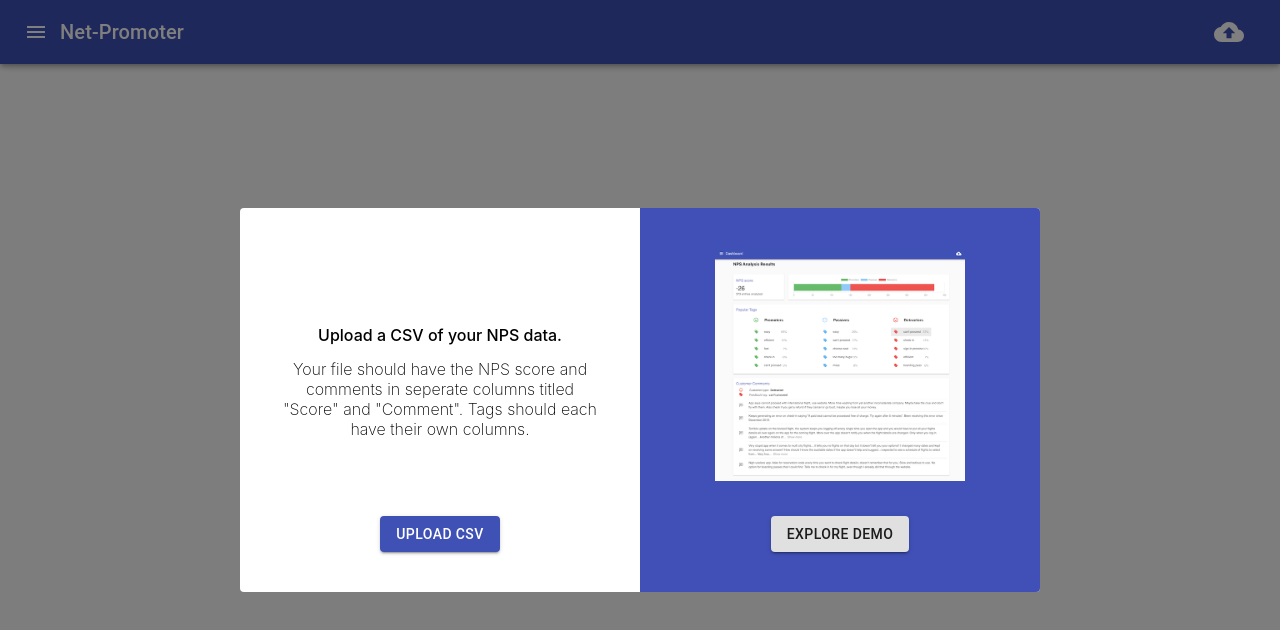
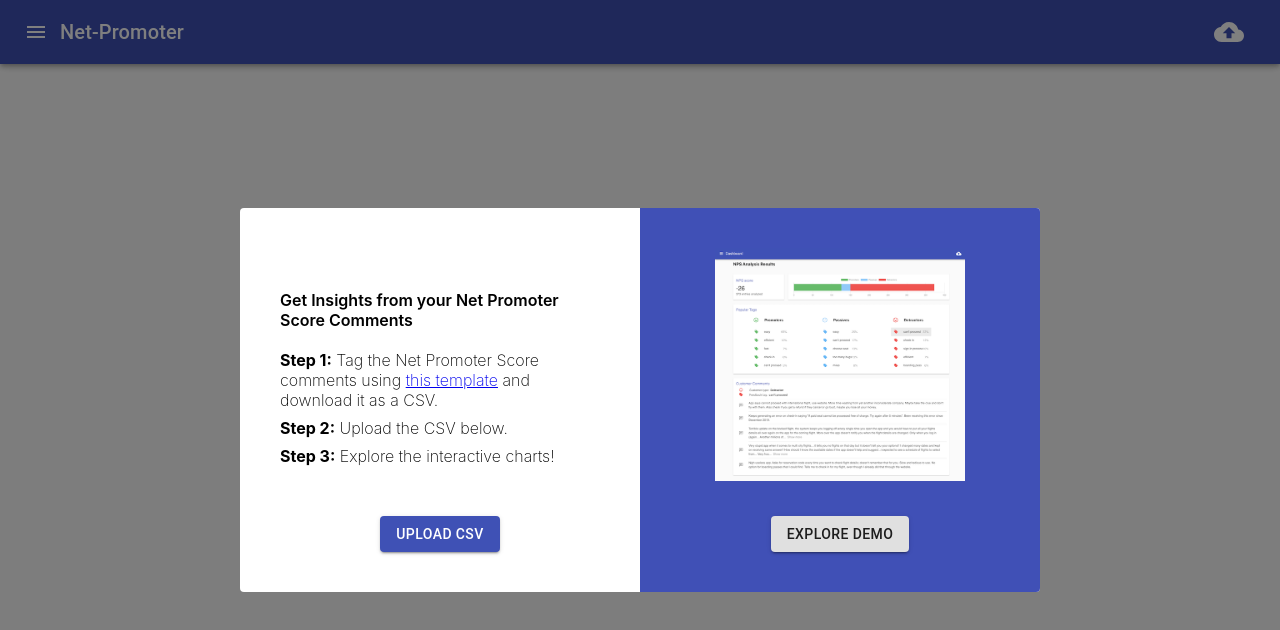
Before and after one commit to dilanustek/Promoter, a React (Create React App) app: page / in a window 1280 px wide. Shown: the top 630 px of the page. Built offline with nearby package versions, Linux system fonts and the light colour scheme.

Commit message:
steps added to modal text

```diff
--- a/src/FileUploaderDialog.css
+++ b/src/FileUploaderDialog.css
@@ -40,11 +40,22 @@
 .uploadText {
   display: flex;
   flex-direction: column;
-  align-items: center;
+  /* align-items: center; */
   justify-content: center;
-  text-align: center;
+  /* text-align: center; */
   margin: auto;
 }
+
+/* .step {
+  display: flex;
+  flex-direction: row;
+  flex-wrap: wrap;
+}
+
+.stepText {
+  font-weight: 400;
+  padding-right: 10px;
+} */
 
 .demoSection {
   display: flex;
@@ -62,10 +73,11 @@
 }
 
 .modalTitle {
-  padding-bottom: 14px;
-  font-weight: 500;
+  padding-bottom: 20px;
+  font-weight: 600;
 }
 
 .modalText {
   font-weight: 200;
+  padding-bottom: 8px;
 }
--- a/src/FileUploaderDialog.tsx
+++ b/src/FileUploaderDialog.tsx
@@ -81,11 +81,27 @@ class FileUploaderDialog extends Component<Props, {}> {
         <div className="modal">
           <section className="fileUploaderSection">
             <div className="uploadText">
-              <div className="modalTitle">Upload a CSV of your NPS data. </div>
+              {/* <div className="modalTitle">Upload a CSV of your NPS data. </div>
               <div className="modalText">
                 Your file should have the NPS score and comments in seperate
                 columns titled "Score" and "Comment". Tags should each have
                 their own columns.
+              </div> */}
+              <div className="modalTitle">
+                Get Insights from your Net Promoter Score Comments
+              </div>
+              <div className="modalText">
+                <b>Step 1:</b> Tag the Net Promoter Score comments using{" "}
+                <a href="https://docs.google.com/spreadsheets/d/1KEeHoyMpfOyoJkhsU8VFCutSp0CTeEjYl1mQKygAJOo/edit?usp=sharing">
+                  this template
+                </a>{" "}
+                and download it as a CSV.
+              </div>
+              <div className="modalText">
+                <b>Step 2:</b> Upload the CSV below.
+              </div>
+              <div className="modalText">
+                <b>Step 3:</b> Explore the interactive charts!
               </div>
             </div>
             <div>
```
